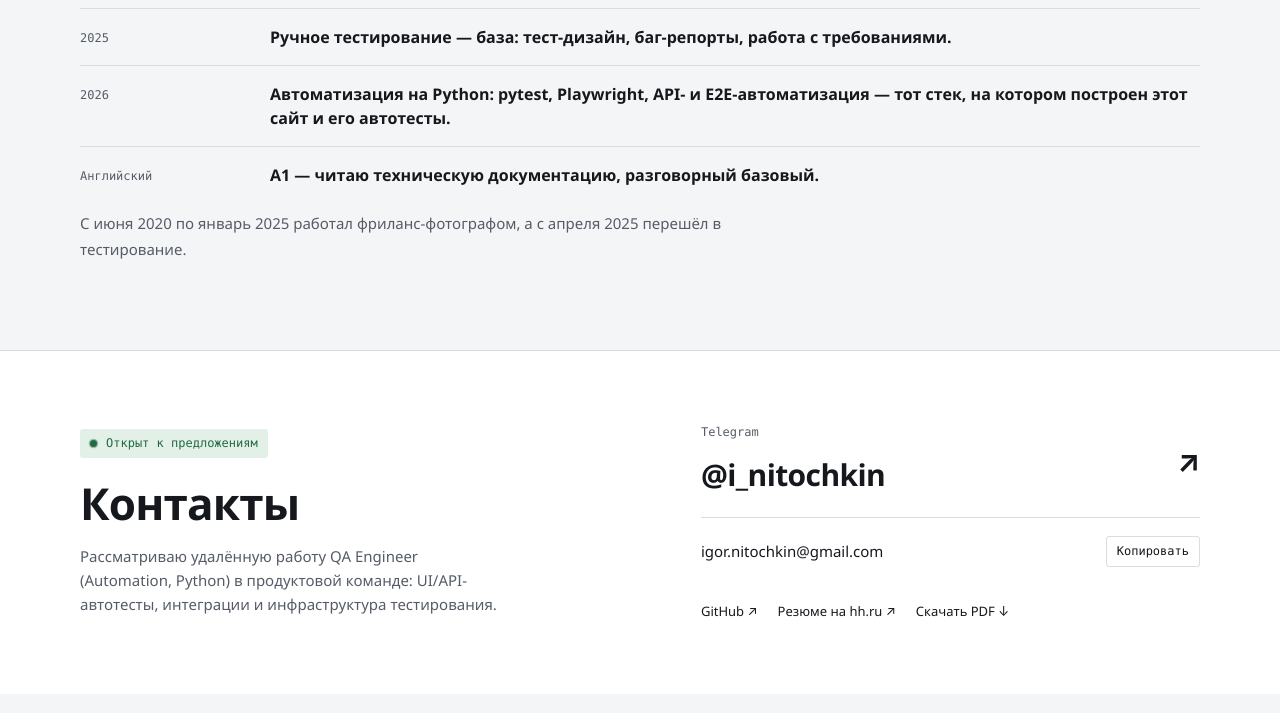
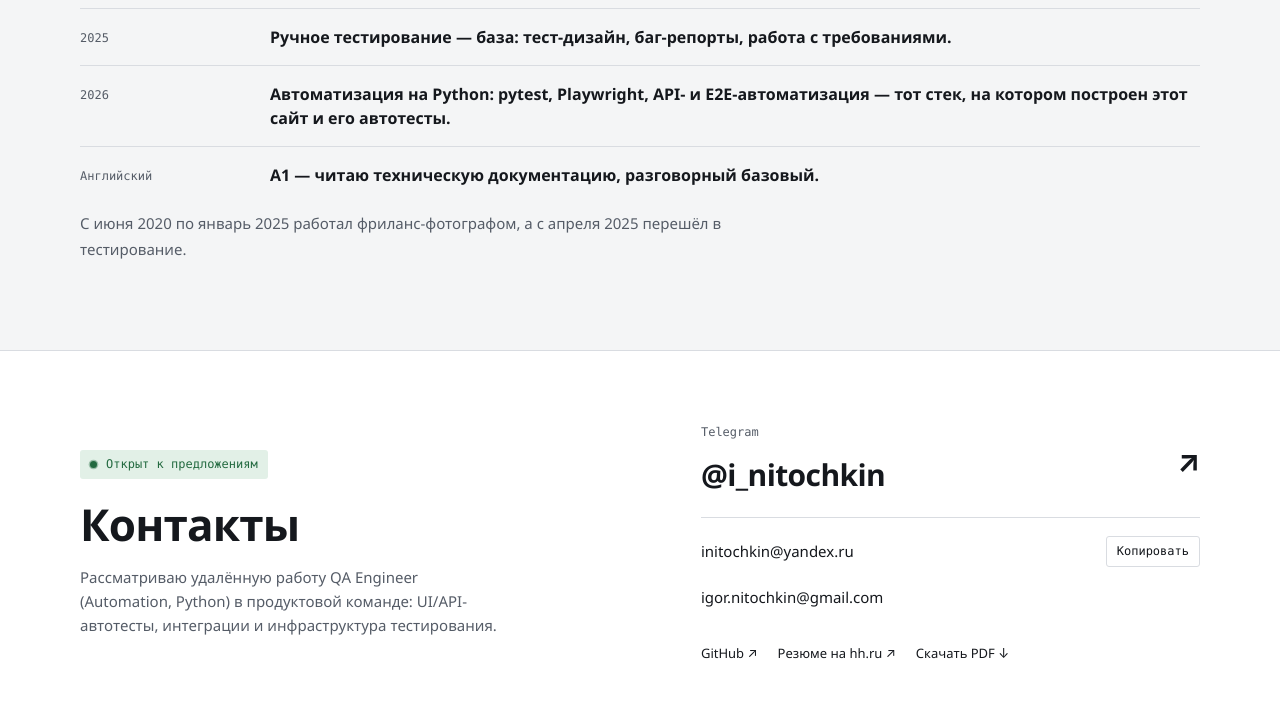
Before and after one commit to IgornitQA/IgornitQA.github.io, a plain HTML site: page index.html in a window 1280 px wide. Shown: the part 4668-5381 px from the top of the page. Drawn offline with Linux system fonts and the light colour scheme; grey boxes are pictures that could not be loaded.

Commit message:
Контакты: два адреса — Yandex (основной, как в PDF) и Gmail
Updated contact email addresses and links in the contact section.

```diff
--- a/index.html
+++ b/index.html
@@ -122,7 +122,7 @@
 
     <section class="contact-section" id="contact" aria-labelledby="contact-title"><div class="wrap contact">
       <div><p class="status"><span class="status-dot" aria-hidden="true"></span>Открыт к предложениям</p><h2 id="contact-title">Контакты</h2><p class="contact-description">Рассматриваю удалённую работу QA Engineer (Automation, Python) в продуктовой команде: UI/API-автотесты, интеграции и инфраструктура тестирования.</p></div>
-      <div class="contact-links"><a class="contact-primary" href="https://t.me/i_nitochkin" target="_blank" rel="noopener noreferrer"><span><small>Telegram</small>@i_nitochkin</span><span aria-hidden="true">↗︎</span></a><div class="email-row"><a href="mailto:igor.nitochkin@gmail.com">igor.nitochkin@gmail.com</a><button class="copy-email" type="button" data-copy-email="igor.nitochkin@gmail.com" aria-label="Скопировать email">Копировать</button></div><p class="copy-status" role="status" aria-live="polite"></p><div class="contact-secondary"><a href="https://github.com/IgornitQA" target="_blank" rel="noopener noreferrer">GitHub ↗</a><a href="https://hh.ru/resume/306d67f1ff0e94d76b0039ed1f4e475a566e42" target="_blank" rel="noopener noreferrer">Резюме на hh.ru ↗</a><a href="resume.pdf?v=20261113-1" download="Igor-Nitochkin-QA.pdf">Скачать PDF ↓</a></div></div>
+      <div class="contact-links"><a class="contact-primary" href="https://t.me/i_nitochkin" target="_blank" rel="noopener noreferrer"><span><small>Telegram</small>@i_nitochkin</span><span aria-hidden="true">↗︎</span></a><div class="email-row"><a href="mailto:initochkin@yandex.ru">initochkin@yandex.ru</a><button class="copy-email" type="button" data-copy-email="initochkin@yandex.ru" aria-label="Скопировать email">Копировать</button></div><div class="email-row"><a href="mailto:igor.nitochkin@gmail.com">igor.nitochkin@gmail.com</a></div><p class="copy-status" role="status" aria-live="polite"></p><div class="contact-secondary"><a href="https://github.com/IgornitQA" target="_blank" rel="noopener noreferrer">GitHub ↗</a><a href="https://hh.ru/resume/306d67f1ff0e94d76b0039ed1f4e475a566e42" target="_blank" rel="noopener noreferrer">Резюме на hh.ru ↗</a><a href="resume.pdf?v=20261113-1" download="Igor-Nitochkin-QA.pdf">Скачать PDF ↓</a></div></div>
     </div></section>
   </main>
   <footer class="site-footer wrap"><p>© <span data-year>2026</span> Игорь Ниточкин</p><a class="ci-link" href="https://github.com/IgornitQA/IgornitQA.github.io/actions/workflows/site-tests.yml" target="_blank" rel="noopener noreferrer"><span>Сайт проверяется автотестами</span><img src="https://github.com/IgornitQA/IgornitQA.github.io/actions/workflows/site-tests.yml/badge.svg" alt="Статус последнего прогона автотестов сайта" height="20"></a><a href="#main">Наверх ↑</a></footer>
```
